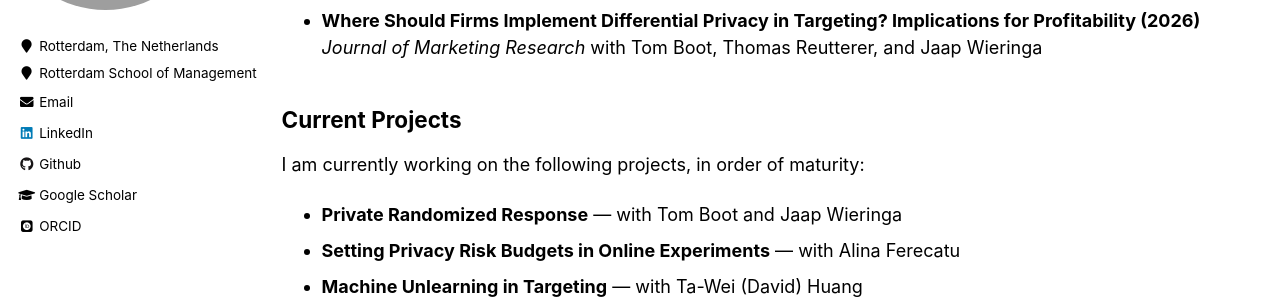
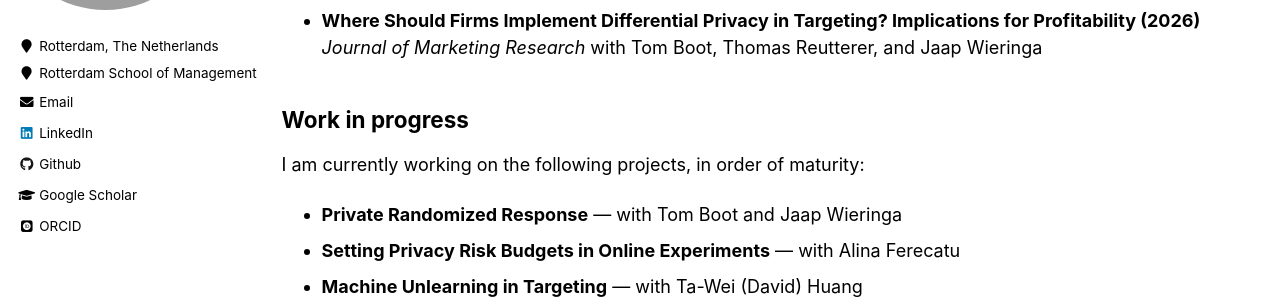
Before and after one commit to GilianPonte/gilianponte.github.io, a Jekyll site: the page built from _pages/year-archive.md, in a window 1280 px wide and 900 px high, scrolled down 596 px. Shown: the part 154-454 px from the top of the window. Built offline with Jekyll 4.4.1, drawn with Linux system fonts in a browser that asks for light colours; some web fonts are replaced.

Commit message:
Update year-archive.md

```diff
--- a/_pages/year-archive.md
+++ b/_pages/year-archive.md
@@ -32,7 +32,7 @@ I am currently developing methods to quantify and manage privacy risks in experi
   *Journal of Marketing Research*
   with Tom Boot, Thomas Reutterer, and Jaap Wieringa
 
-## Current Projects
+## Work in progress
 
 I am currently working on the following projects, in order of maturity:
 
```
